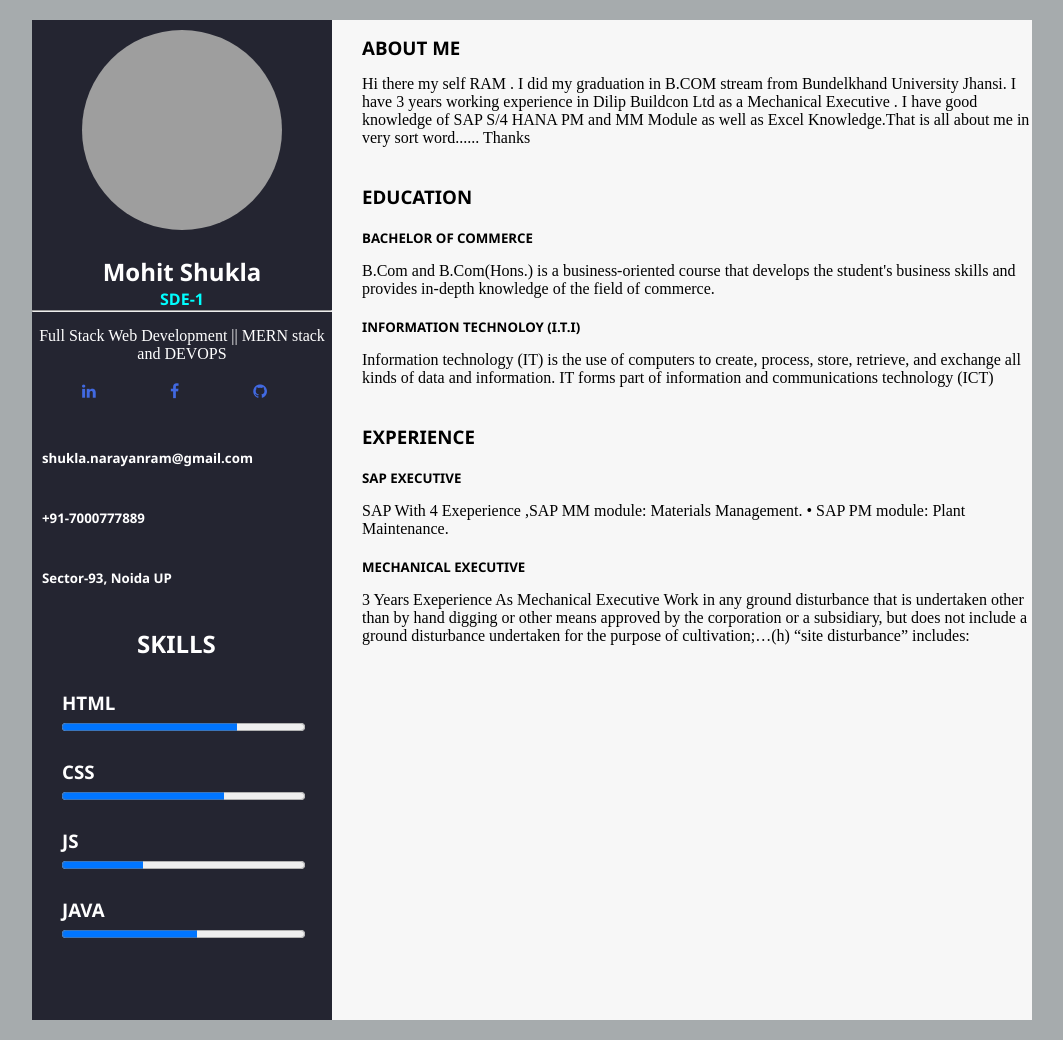
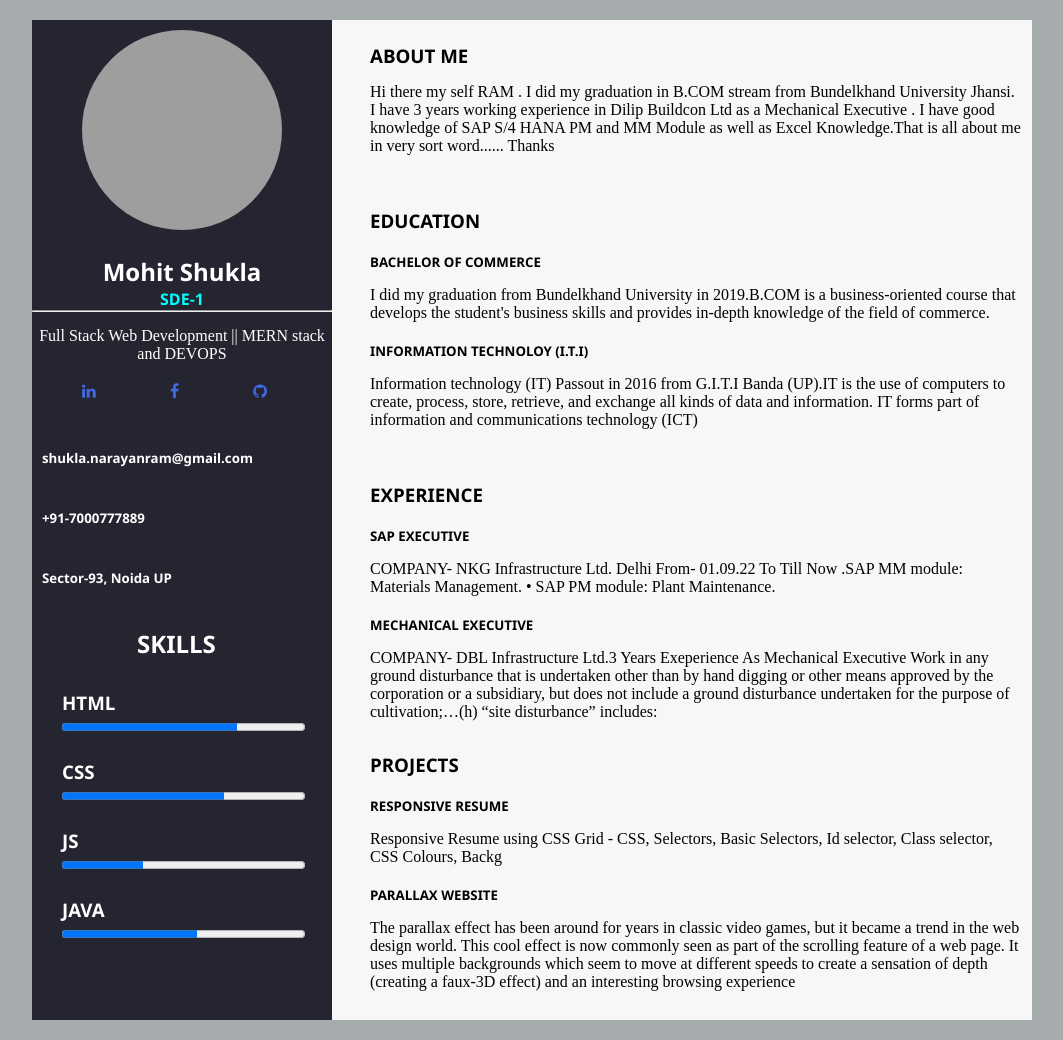
Before and after one commit to Sameint/Responsive-Resume-using-CSS-Grid---CSS-Selectors-Basic-Selectors-Id-selector---d29k6gd0vbk4, a plain HTML site: page index.html in a window 1280 px wide. Shown: the whole page, without its empty margins (32-1095 px from the left). Drawn offline with Linux system fonts and the light colour scheme; grey boxes are pictures that could not be loaded.

Commit message:
20.12.22 change

```diff
--- a/index.html
+++ b/index.html
@@ -29,7 +29,7 @@
                    <div class="contact">
                     <div class="socile">
                       <li id="icon"class="fa fa-linkedin"></li>
-                      <li id="icon"class="fa fa-facebook"></li>
+                     <li id="icon"class="fa fa-facebook"></li>
                       <li id="icon"class="fa fa-github"></li>
                    </div>
                    <div class="personal">
@@ -66,20 +66,29 @@
                   <section class="about"><br>
                  <h1>EDUCATION</h1>
                 <h5>BACHELOR OF COMMERCE</h5>
-                <p>B.Com and B.Com(Hons.) is a business-oriented course that develops the student's business skills and provides in-depth knowledge of the field of commerce.</p>
+                <p>I did my graduation from Bundelkhand University in 2019.B.COM is a business-oriented course that develops the student's business skills and provides in-depth knowledge of the field of commerce.</p>
 
                   <h5>INFORMATION TECHNOLOY (I.T.I)</h5>
-                <p>Information technology (IT) is the use of computers to create, process, store, retrieve, and exchange all kinds of data and information. IT forms part of information and communications technology (ICT)</p>
+                <p>Information technology (IT) Passout in 2016 from G.I.T.I Banda (UP).IT is the use of computers to create, process, store, retrieve, and exchange all kinds of data and information. IT forms part of information and communications technology (ICT)</p>
             </section><br>
             <section class="about">
                 <h1>EXPERIENCE</h1>
                 <h5>SAP EXECUTIVE</h5>
-                <P>SAP With 4 Exeperience ,SAP MM module: Materials Management. • SAP PM module: Plant Maintenance.</P>
+                <P>COMPANY- NKG Infrastructure Ltd. Delhi From- 01.09.22 To Till Now .SAP MM module: Materials Management. • SAP PM module: Plant Maintenance.</P>
 
                 <h5>MECHANICAL EXECUTIVE</h5>
-                <P> 3 Years Exeperience As Mechanical Executive Work in any ground disturbance that is undertaken other than by hand digging or other means approved by the corporation or a subsidiary, but does not include a ground disturbance undertaken for the purpose of cultivation;…(h) “site disturbance” includes:</P>
+                <P> COMPANY- DBL  Infrastructure Ltd.3 Years Exeperience As Mechanical Executive Work in any ground disturbance that is undertaken other than by hand digging or other means approved by the corporation or a subsidiary, but does not include a ground disturbance undertaken for the purpose of cultivation;…(h) “site disturbance” includes:</P>
             </section>
                 </div>
+                <section class="about">
+                    <h1>PROJECTS</h1>
+                    <h5>RESPONSIVE RESUME</h5>
+                    <p>Responsive Resume using CSS Grid - CSS, Selectors, Basic Selectors, Id selector, Class selector, CSS Colours, Backg</p>
+
+                    <h5>PARALLAX WEBSITE</h5>
+                    <p>The parallax effect has been around for years in classic video games, but it became a trend in the web design world. This cool effect is now commonly seen as part of the scrolling feature of a web page. It uses multiple backgrounds which seem to move at different speeds to create a sensation of depth (creating a faux-3D effect) and an interesting browsing experience</p>
+
+                </section>
             </section>
         </main>
     </body>
--- a/style.css
+++ b/style.css
@@ -71,6 +71,8 @@ h4{
 .about{
     margin-left: 30PX;
     margin-top: 15px;
+    font-size: 1rem;
+    padding: 0.5rem;
 }
 p{
     font-family: "Trirong", serif;
```
